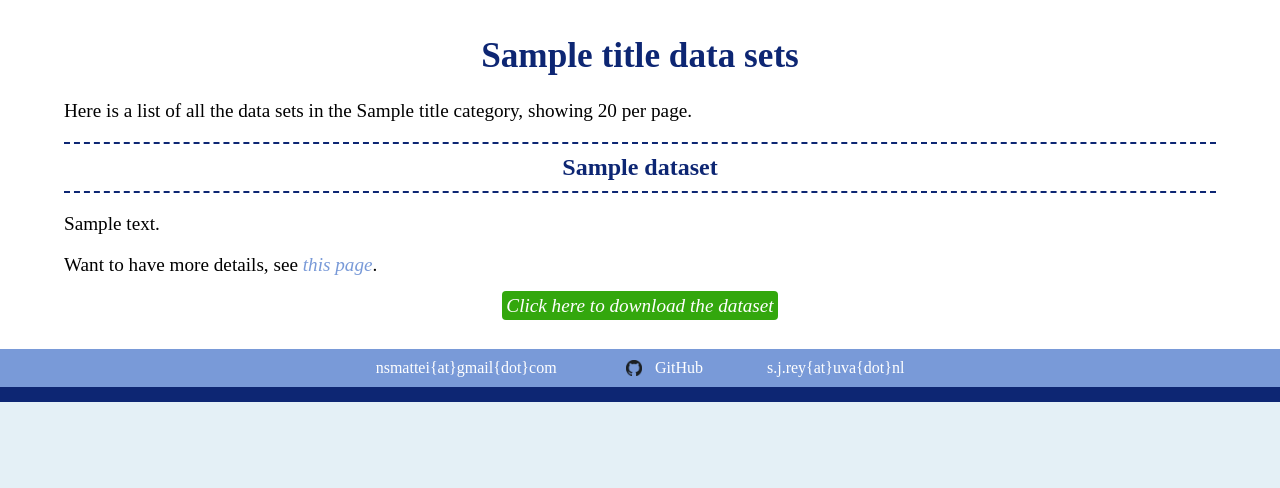
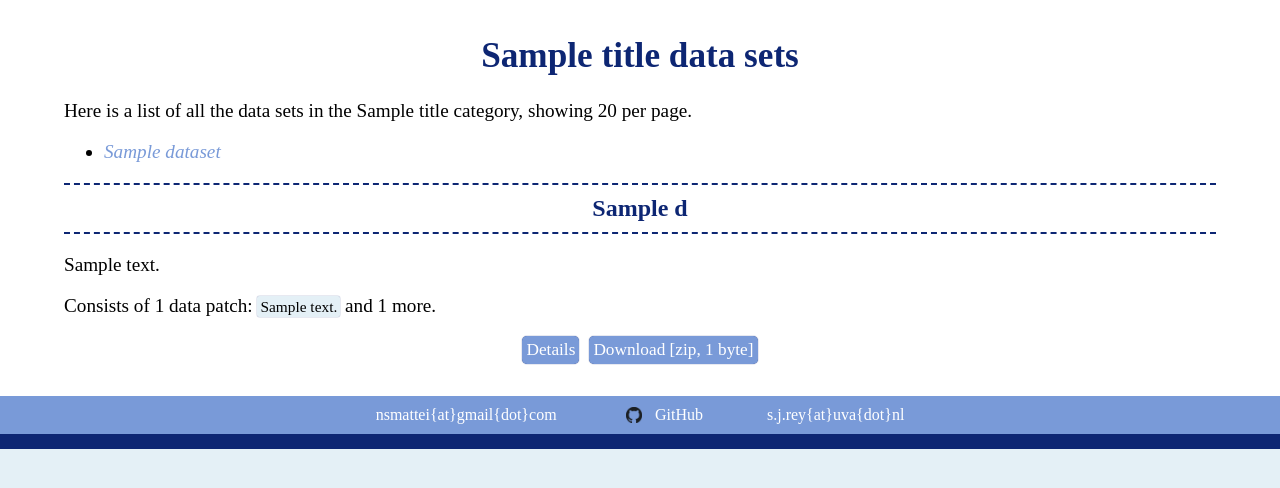
Before and after one commit to PrefLib/PrefLib-Django, a Django app: template preflibApp/templates/preflib/datasetall.html in a window 1280 px wide. Shown: the part 167-655 px from the top of the page. Run offline with Django 3.2, Linux system fonts and the light colour scheme; the template is opened without the code that fills it: most values are stand-ins (such as "Sample title", 1, 10 or a date in 2020).

Commit message:
list patches, details button, zip file size

```diff
--- a/preflibApp/static/css/style.css
+++ b/preflibApp/static/css/style.css
@@ -785,6 +785,44 @@ Index page
 }
 
 /* =========
+All datasets page
+========= */
+
+.data-patch-list .data-patch {
+	font-size: 80%;
+	background-color: var(--color-blue3);
+	box-shadow: 0px 0px 1px 0px var(--color-blue1);
+	padding: 2px 3px;
+	border-radius: 3px;
+}
+
+.data-patch-list .data-patch a {
+	color: black;
+	font-style: normal;
+}
+
+.button-row {
+	display: flex;
+	justify-content: center;
+	margin-top: 10px;
+	gap: 10px;
+}
+
+.button-row a {
+	font-style: normal;
+	color: white;
+	font-size: 90%;
+	background-color: var(--color-blue2);
+	box-shadow: 0px 0px 1px 0px var(--color-blue1);
+	padding: 4px;
+	border-radius: 5px;
+}
+
+.button-row a:hover {
+	background-color: var(--color-blue1);
+}
+
+/* =========
 Dataset page
 ========= */
 
--- a/preflibApp/templates/preflib/admin.html
+++ b/preflibApp/templates/preflib/admin.html
@@ -30,10 +30,11 @@
 		<h4><a href="{% url 'preflibapp:adminPaper' %}">Add a paper</a></h4>
 		<div class="adminMenuContent">
 				<a href="{% url 'preflibapp:adminPaper' %}"><img src="{% static 'adminLogo/scholar.png' %}" width="100%"></a>
-				<p>Use this form to add a paper that has been published and which uses PrefLib, it will appear on the <a href="{% url 'preflibapp:papers' %}">Papers page</a>.</p>
+				<p>Use this form to add a paper that has been published and which uses PrefLib, it will appear on the <a href="{% url 'preflibapp:main' %}">main page</a> of the website.</p>
 			</div>
 		</div>
 
+	{% comment %}
 	<div class="adminTab">
 		<h4><a href="{% url 'preflibapp:createUser' %}">Create an user</a></h4>
 		<div class="adminMenuContent">
@@ -41,6 +42,7 @@
 			<p> Use this form to create an user, you will be able to decide whether he or she should be a superuser or not.</p>
 		</div>
 	</div>
+	{% endcomment %}
 </div>
 
 <div class="adminMenu">
--- a/preflibApp/templates/preflib/datasetall.html
+++ b/preflibApp/templates/preflib/datasetall.html
@@ -19,28 +19,45 @@
 
 	<p>Here is a list of all the data sets in the {{ title }} category, showing 20 per page.</p>
 
+	<ul>
+		{% for ds in datasets %}
+			<li>
+				<a href="#{{ds.category}}{{ds.seriesNumber}}">{{ ds.name }}</a>
+			</li>
+		{% endfor %}
+	</ul>
+
 	{% include 'includes/paginator.html' %}
 
-	{% for ds in datasets %}
-		<h2> <a href="{% url 'preflibapp:dataset' ds.category ds.seriesNumber %}"> {{ ds.name }} </a></h2>
+	{% for dsinfo in datasetInfo %}
+	{% with dsinfo.ds as ds %}
+		<h2><a href="{% url 'preflibapp:dataset' ds.category ds.seriesNumber %}" id="{{ds.category}}{{ds.seriesNumber}}"> {{ ds.name }} </a></h2>
 
 		{% autoescape off %}
 		<p> {{ ds.description }} </p>
 		{% endautoescape %}
 
-		<p> Want to have more details, see <a href="{% url 'preflibapp:dataset' ds.category ds.seriesNumber %}"> this page</a>.</p>
+		<p class="data-patch-list">
+			Consists of {{ dsinfo.nbPatches }} data patch{{ dsinfo.nbPatches|pluralize:"es" }}:
+			{% for patch in dsinfo.patches %}
+				<span class="data-patch"><a href="{% url 'preflibapp:datapatch' ds.category ds.seriesNumber patch.seriesNumber %}">{{ patch.description }}</a></span>
+			{% endfor %}
+			{% if dsinfo.nbPatchesNotShown > 0 %}
+				and {{ dsinfo.nbPatchesNotShown }} more.
+			{% endif %}
+		</p>
 
-		{% with 'data/'|add:ds.category|add:'/'|add:ds.abbreviation|add:'/'|add:ds.abbreviation|add:'.zip' as zip_static %}
-			<p id="center_p">
-				<a href="{% static zip_static %}" id="downloadButton">Click here to download the dataset</a>
-			</p>
-		{% endwith %}
+		<p class="button-row">
+			<a href="{% url 'preflibapp:dataset' ds.category ds.seriesNumber %}" class="details-button">Details</a>
+			<a href="{% static dsinfo.zipFile %}" class="downloadButton">Download [zip, {{dsinfo.zipFileSize|filesizeformat}}]</a>
+		</p>
+	{% endwith %}
 	{% endfor %}
 
 	{% include 'includes/paginator.html' %}
 
 {% else %}
-	<p> There are no such dataset right now, do you want to contribute ? </p>
+	<p> There are no such dataset right now, do you want to contribute? </p>
 {% endif %}
 
 </div>
```
Also changed, not shown: preflibApp/views.py (+18 -0 lines).
